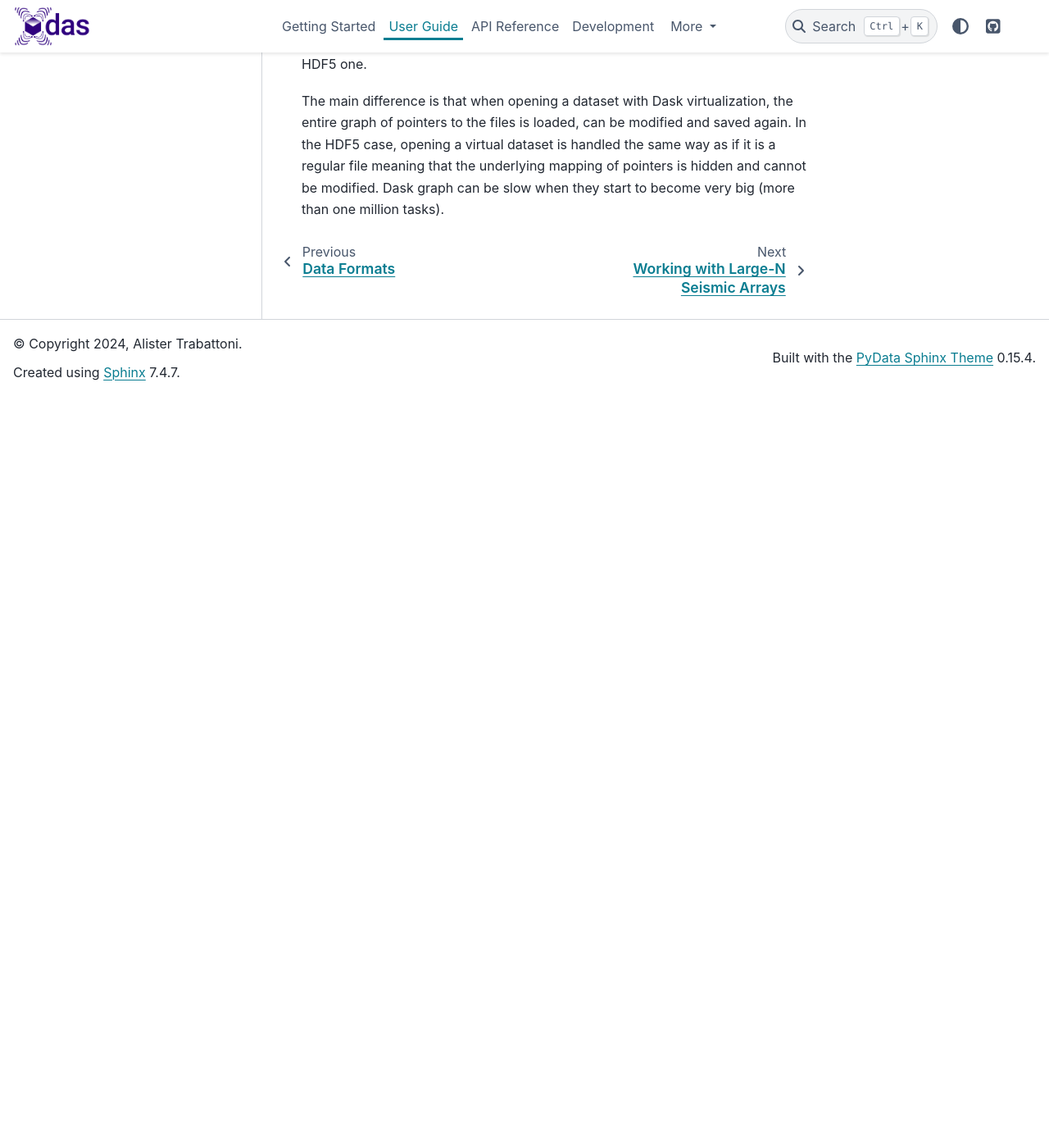
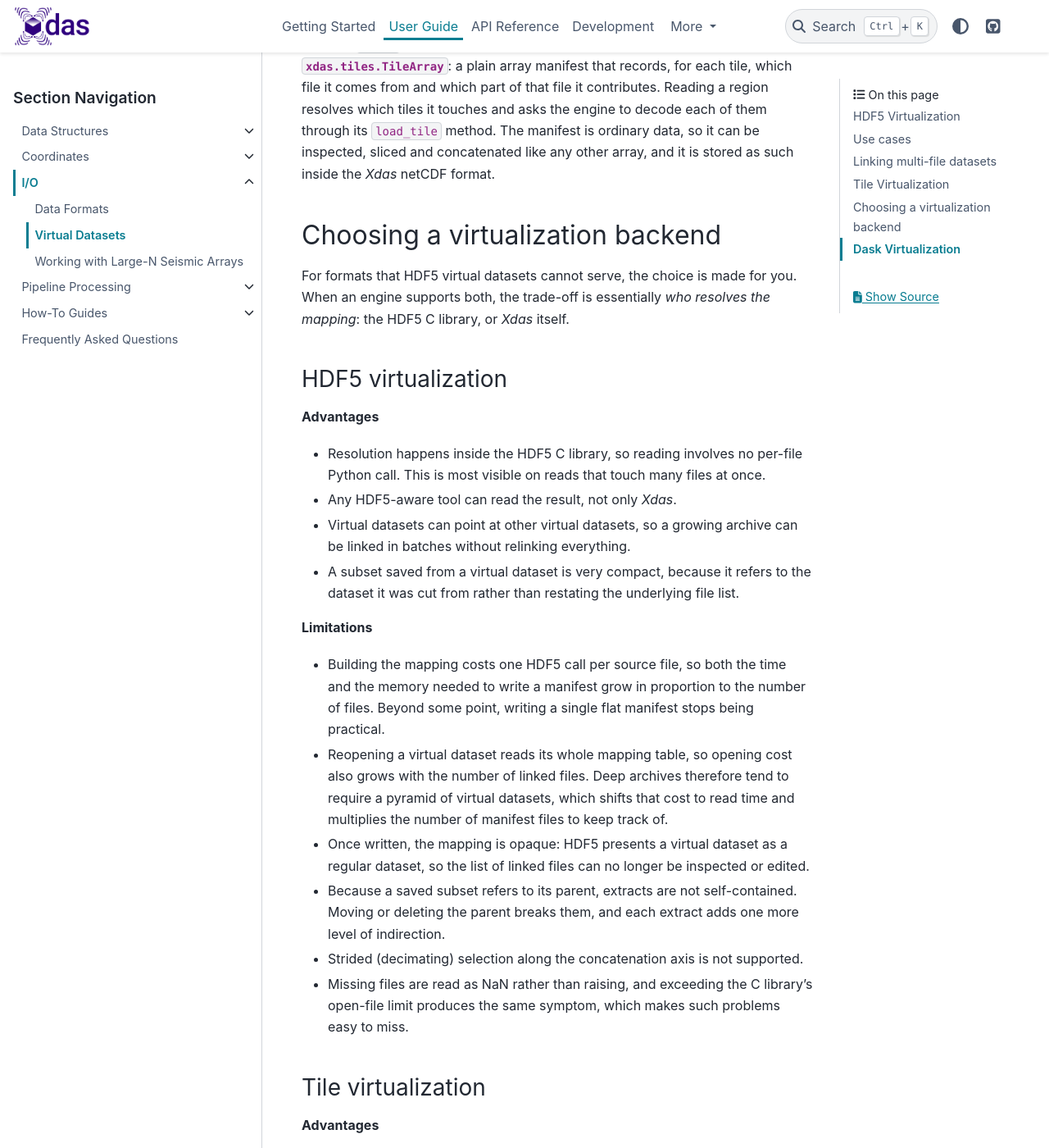
Before and after one commit to xdas-dev/xdas, a Sphinx documentation site: the page built from docs/user-guide/io/virtual-datasets.md, in a window 1280 px wide and 1400 px high, scrolled down 3152 px. Shown: the whole window at 82% size. Built offline with Sphinx 7.4.7 and the PyData theme 0.15.4, drawn with Linux system fonts in a browser that asks for light colours; before the commit the page ends 3635 px from its top, so only the background shows below that; some of the changed text lies outside the part shown.

Commit message:
Raise the multi-file open limit for the tiles vtype
The 100 000 file ceiling in `open_mfdataarray` was introduced together
with the HDF5 virtual layout linking loop: building that mapping costs
one libhdf5 call per source file, so both time and memory grow with the
file count. The tiles vtype builds no such mapping, its manifest is a
plain array write, so the ceiling does not apply to it.

Resolve the engine's effective vtype up front and pick the limit from
it. The message now names the real constraint, the per-file data arrays
the scan holds until they are combined, and points at the way out.

Document the two backends side by side in the virtual datasets guide so
the trade-off is written down rather than folklore.

````diff
--- a/docs/user-guide/io/virtual-datasets.md
+++ b/docs/user-guide/io/virtual-datasets.md
@@ -16,10 +16,13 @@
 
 To deal with large multi-file dataset, *Xdas* uses the concept of virtual datasets. A virtual dataset is a file that contains pointers towards an arbitrary number of files that can then be accessed seamlessly as a single, contiguous dataset.
 
-*Xdas* uses two types of virtualization:
+*Xdas* uses several types of virtualization, selected with the `vtype` argument:
 
-- For HDF5 based format, it leverages the performance offered by the [virtual datasets](https://docs.h5py.org/en/stable/vds.html) native capabilities of netCDF4/HDF5 which comes with almost no overhead (C compiled).
-- For other type of files, it leverage the flexibility of [Dask arrays](https://docs.Dask.org/en/stable/array.html).
+- `hdf5`: for HDF5 based formats, it leverages the performance offered by the [virtual datasets](https://docs.h5py.org/en/stable/vds.html) native capabilities of netCDF4/HDF5 which comes with almost no overhead (C compiled).
+- `tiles`: a manifest of file-backed tiles stored as a plain array, decoded by the engine itself. It works with any format and keeps the file mapping inspectable.
+- For other type of files, it can also leverage the flexibility of [Dask arrays](https://docs.Dask.org/en/stable/array.html).
+
+Which types an engine offers is declared by its `_supported_vtypes` attribute; the first one listed is the default. See [](#choosing-a-virtualization-backend) for how to pick.
 
 ## HDF5 Virtualization
 
@@ -83,6 +86,95 @@
 When loading large part of a virtual dataset, you might end up with nan values. This normally happens when linked files are missing. But due to a [known limitation](https://forum.hdfgroup.org/t/virtual-datasets-and-open-file-limit/6757) of the HDF5 C library it can be due to the opening of too many files. Try increasing the number of possible file to open with the `ulimit` command. Or load smaller chunk of data.
 ```
 
+## Tile Virtualization
+
+With the `tiles` vtype, the mapping is not delegated to HDF5. *Xdas* stores it as a
+{py:class}`xdas.tiles.TileArray`: a plain array manifest that records, for each tile, which
+file it comes from and which part of that file it contributes. Reading a region resolves
+which tiles it touches and asks the engine to decode each of them through its `load_tile`
+method. The manifest is ordinary data, so it can be inspected, sliced and concatenated
+like any other array, and it is stored as such inside the *Xdas* netCDF format.
+
+(choosing-a-virtualization-backend)=
+## Choosing a virtualization backend
+
+For formats that HDF5 virtual datasets cannot serve, the choice is made for you. When an
+engine supports both, the trade-off is essentially *who resolves the mapping*: the HDF5 C
+library, or *Xdas* itself.
+
+### HDF5 virtualization
+
+**Advantages**
+
+- Resolution happens inside the HDF5 C library, so reading involves no per-file Python
+  call. This is most visible on reads that touch many files at once.
+- Any HDF5-aware tool can read the result, not only *Xdas*.
+- Virtual datasets can point at other virtual datasets, so a growing archive can be
+  linked in batches without relinking everything.
+- A subset saved from a virtual dataset is very compact, because it refers to the dataset
+  it was cut from rather than restating the underlying file list.
+
+**Limitations**
+
+- Building the mapping costs one HDF5 call per source file, so both the time and the
+  memory needed to write a manifest grow in proportion to the number of files. Beyond
+  some point, writing a single flat manifest stops being practical.
+- Reopening a virtual dataset reads its whole mapping table, so opening cost also grows
+  with the number of linked files. Deep archives therefore tend to require a pyramid of
+  virtual datasets, which shifts that cost to read time and multiplies the number of
+  manifest files to keep track of.
+- Once written, the mapping is opaque: HDF5 presents a virtual dataset as a regular
+  dataset, so the list of linked files can no longer be inspected or edited.
+- Because a saved subset refers to its parent, extracts are not self-contained. Moving or
+  deleting the parent breaks them, and each extract adds one more level of indirection.
+- Strided (decimating) selection along the concatenation axis is not supported.
+- Missing files are read as NaN rather than raising, and exceeding the C library's
+  open-file limit produces the same symptom, which makes such problems easy to miss.
+
+### Tile virtualization
+
+**Advantages**
+
+- Writing a manifest is an array write rather than a per-file operation, so it stays fast
+  and light as the number of files grows. A single flat manifest remains workable at
+  scales where an HDF5 one does not.
+- Opening loads only the tile geometry, so open time stays low even for very large
+  manifests.
+- The file list is data: it can be inspected, modified and saved again.
+- Concatenation fuses manifests without reading any values.
+- A saved subset names the data files it needs directly, so extracts are self-contained
+  and never gain an extra level of indirection.
+- Decimating along the stacking axis is supported: the stride is folded into the tile
+  geometry and stays lazy.
+- The per-file footprint of the manifest is smaller.
+
+**Limitations**
+
+- Decoding goes through Python, one call per tile touched. Reads spread over a great many
+  tiles therefore carry an overhead that the C library avoids.
+- For very small manifests the result can be larger than the HDF5 equivalent, since paths
+  and geometry are written out explicitly instead of referring to a parent dataset.
+- The manifest is only meaningful to *Xdas*.
+- The engine must implement `load_tile`.
+
+### Considerations that apply to both
+
+- Building either manifest starts with reading the metadata of every file. That scan is
+  dominated by disk access and is usually the bulk of the total build time, so it is not a
+  criterion for choosing between the two.
+- Both keep one data array per file in memory while scanning, so very large file sets must
+  be opened in batches and combined afterwards, whichever backend is used.
+- Neither backend helps when a coordinate is not monotonic — for instance when files
+  overlap in time. Label-based selection then falls back to a slow path in both cases, and
+  is better addressed in the data itself.
+
+```{hint}
+As a rule of thumb, prefer `hdf5` when the dataset is modest in file count or when other
+HDF5-based tooling has to read it, and `tiles` when the file count is large, when the
+mapping needs to remain inspectable, when extracts must stand on their own, or when
+decimated reads matter.
+```
+
 ## Dask Virtualization
 
 Other type of formats will be loaded as Dask arrays. Those latter are a N-dimensional stack of chunks. At each chunk is associated a task to complete to get the values of that chunk. It results in a computation graph that Xdas is capable to serialize and store within its native NetCDF format. To be able to serialize the graph, it must only contain xdas or Dask functions.
````
Also changed, not shown: 2 other files.
